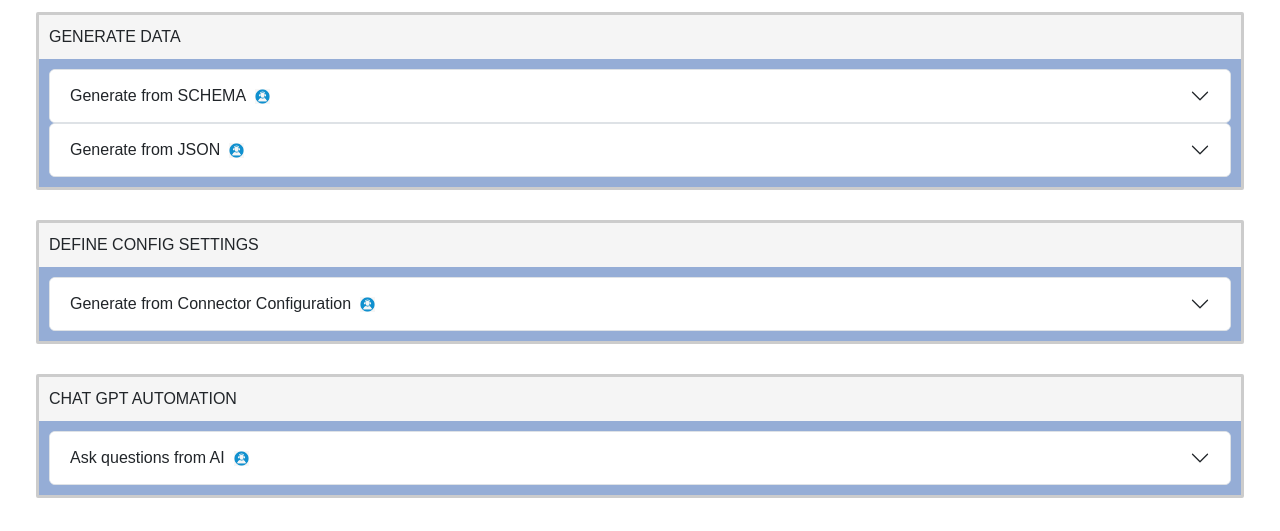
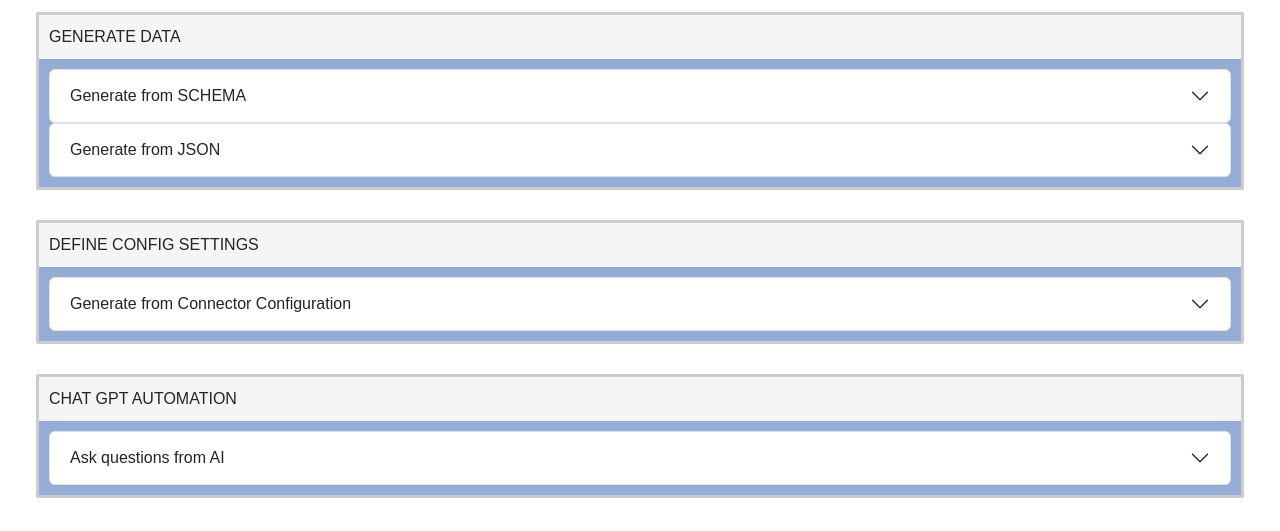
Before and after one commit to Lithin87/react-mdf-website, a React (Create React App) app: page / in a window 1280 px wide. Shown: the part 226-757 px from the top of the page. Built offline with nearby package versions, Linux system fonts and the light colour scheme.

Commit message:
moved default image to correct position

```diff
--- a/src/Components/AccordionOptions.js
+++ b/src/Components/AccordionOptions.js
@@ -4,8 +4,6 @@
 import { useState, useContext} from 'react';
 import ConsoleOutput from './ConsoleOutput';
 import SchemaInput from './SchemaInput';
-import ImageHint from './ImageHint';
-
 
 
 function AccordionOptions(props) {
@@ -51,10 +49,7 @@
   return (
     <Accordion >
       <Accordion.Item eventKey={key}>
-        <Accordion.Header >{props.children} <span>&nbsp;&nbsp;</span> <ImageHint htmlFor={key} setSchema={setSchema} setToggle={setToggle} onClick={(e) =>{
-    e.stopPropagation();
-    e.preventDefault();
-  }} ></ImageHint></Accordion.Header>
+        <Accordion.Header >{props.children} </Accordion.Header>
         <Accordion.Body>
 
         <div style={{ display: 'flex' }}>
--- a/src/Components/ImageHint.js
+++ b/src/Components/ImageHint.js
@@ -79,9 +79,7 @@
   "data": "pls give a  sample json message with context of a shopping with 20 fields with valid values and with mandatory key named account"
 }
 
-function ImageHint({ htmlFor, setSchema,setToggle}) {
-
-  console.log(htmlFor);
+function ImageHint({ htmlFor, setSchema, setToggle}) {
 
    const index = htmlFor.slice(-1)
 
@@ -106,7 +104,7 @@
 
     return (
       <>
-      <img src={help}  onClick={handleClick} className='tiny-image'></img>
+      <img src={help}  onClick={handleClick} className='tiny-image' alt=""></img>
       </>
     );
   }
--- a/src/Components/MultiLineText.js
+++ b/src/Components/MultiLineText.js
@@ -1,4 +1,5 @@
 import React  from 'react';
+import ImageHint from './ImageHint';
 
 function MultiLineText( props) {
 
@@ -8,7 +9,7 @@
 
   return (
     <div style={{ display: props.isChecked ? 'block' : 'none' }}>
-      <h6 style={{ color: 'blue' }}>PASTE SCHEMA :</h6>
+      <h6 style={{ color: 'blue' }}>PASTE SCHEMA : <ImageHint htmlFor={props.eventKey} setSchema={props.setSchema} setToggle={props.setToggle}/></h6>
       <textarea
         value={props.schema}
         onChange={handleInputChange}
--- a/src/Components/SchemaInput.js
+++ b/src/Components/SchemaInput.js
@@ -21,7 +21,7 @@
       />
     </Form>
 
-    <MultiLineText isChecked= {props.toggle} schema={props.schema} setSchema={props.setSchema} ></MultiLineText>
+    <MultiLineText isChecked= {props.toggle} setToggle={props.setToggle}  schema={props.schema} setSchema={props.setSchema} eventKey={props.eventKey} ></MultiLineText>
 
     <FileInputExample  id={props.eventKey} onFileUpload={props.onFileUpload}   checked= {props.toggle} />
     </div>
```
